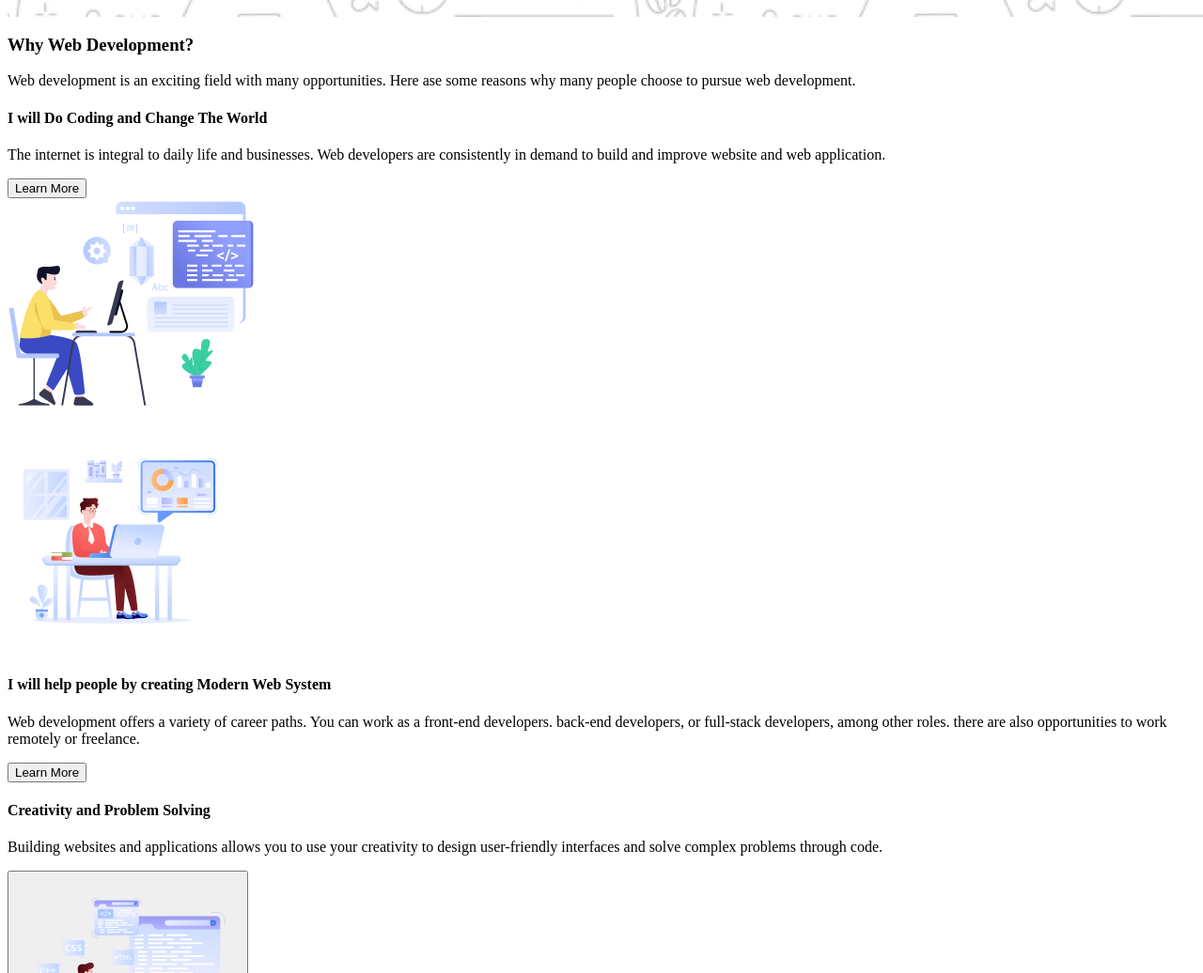
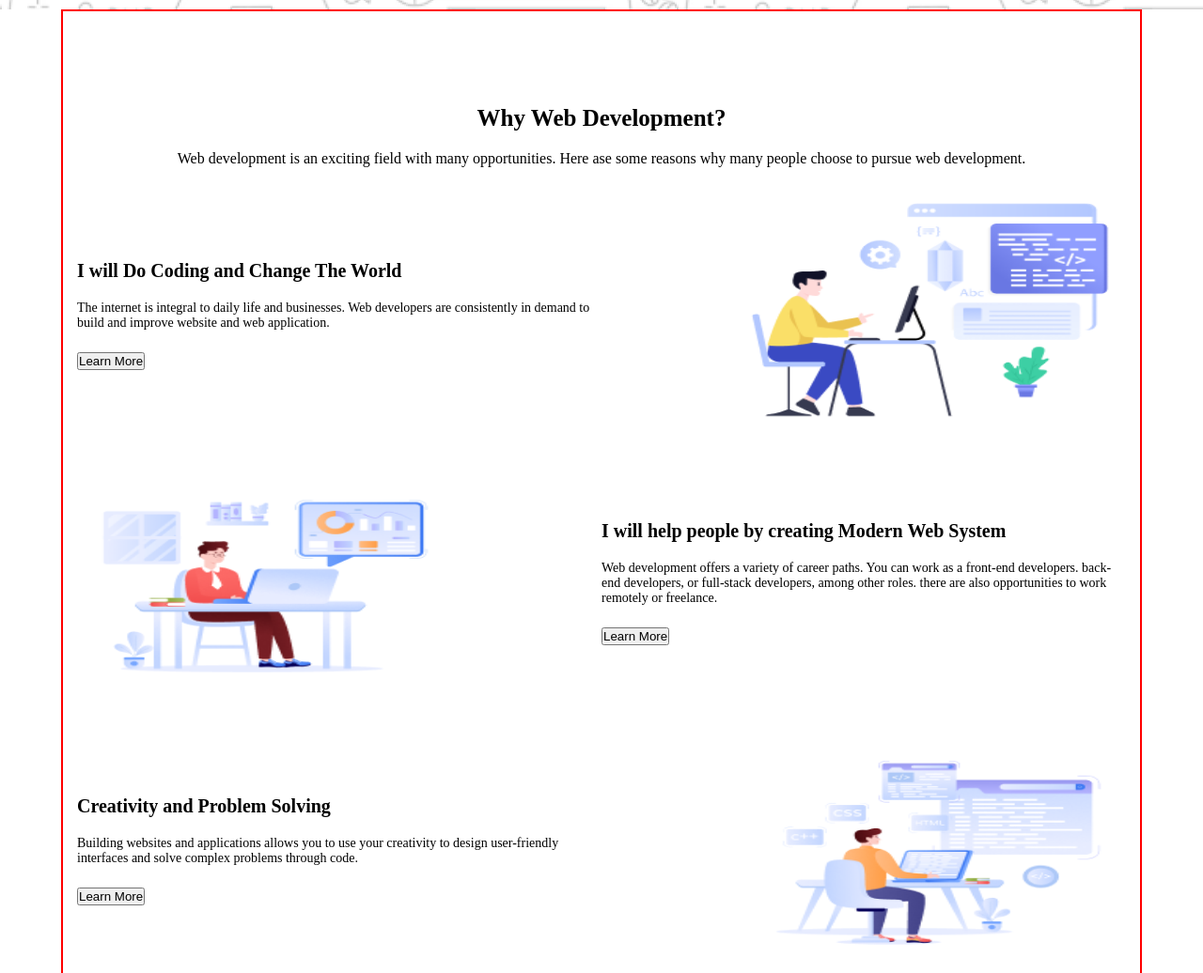
Before and after one commit to asifrahman2005/assignment-one, a plain HTML site: page index.html in a window 1280 px wide. Shown: the part 590-1626 px from the top of the page at 94% size. Drawn offline with Linux system fonts and the light colour scheme.

Commit message:
added an all data

```diff
--- a/index.html
+++ b/index.html
@@ -25,46 +25,58 @@
         <article>
             <!-- about web developer section start -->
              <section class="section-one">
-                <div class="about-web-development">
-                    <div class="web-development-title">
+                <div class="about-section">
+                    <div class="contain-tittle">
                         <h3>Why Web Development?</h3>
                         <p>Web development is an exciting field with many opportunities. Here ase some reasons why many people choose to pursue web development.</p>
                     </div>
-                    <div class="web-development-detales">
-                        <div class="items-one">
-                            <div class="itens- one-detales">
+                    <div class="container-detalis">
+                        <div class="items">
+                            <div class="items-detalis">
                                 <h4>I will Do Coding and Change The World</h4>
                                 <p>The internet is integral to daily life and businesses. Web developers are consistently in demand to build and improve website and web application.</p>
-                                <button class="btn">Learn More</button>
+                                <div class="btnn">
+                                    <button>Learn More</button>
+                                </div>
                             </div>
-                            <div class="detales-img">
+                            <div class="items-img">
                                 <img src="assets/Layer_1.png" alt="">
                             </div>
                         </div>
-                        <div class="items-two">
-                            <div class="items-two-img">
+                        <div class="items">
+                            <div class="items-img">
                                 <img src="assets/Group 3.png" alt="">
                             </div>
-                            <div class="items-two-detales">
+                            <div class="items-detalis">
                                 <h4>I will help people by creating Modern Web System</h4>
                                 <p>Web development offers a variety of career paths. You can work as a front-end developers. back-end developers, or full-stack developers, among other roles. there are also opportunities to work remotely or freelance.</p>
-                                <button class="btn">Learn More</button>
+                                <div class="btnn">
+                                    <button>Learn More</button>
+                                </div>
                             </div>
                         </div>
-                        <div class="items-three">
-                            <div class="items-three-">
+                        <div class="items">
+                            <div class="items-detalis">
                                 <h4>Creativity and Problem Solving</h4>
                                 <p>Building websites and applications allows you to use your creativity to design user-friendly interfaces and solve complex problems through code.</p>
-                                <button class="items-three-img">
+
+                               <div class="btnn">
+                                <button>Learn More</button>
+                               </div>
+                            </div>
+
+                            <div class="items-img">
                                     <img src="assets/Group 4.png" alt="">
-                                </button>
+
                             </div>
                         </div>
                     </div>
                 </div>
              </section>
              <!-- about developer section end -->
-             <!-- my  -->
+             <section class="">
+
+             </section>
         </article>
     </main>
     <footer></footer>
--- a/style/style.css
+++ b/style/style.css
@@ -1,3 +1,22 @@
+.azeret-mono-google-mama {
+    font-family: 'Azeret Mono', monospace;
+    font-optical-sizing: auto;
+    font-weight: <weight>;
+    font-style: normal;
+}
+
+* {
+    margin: 0;
+    padding: 0;
+    box-sizing: border-box;
+}
+
+main {
+    max-width: 1150px;
+    border: 2px solid red;
+    margin: 0 auto;
+}
+
 .banner-container {
     width: 1440px;
     height: 600px;
@@ -47,3 +66,61 @@
     border: none;
     cursor: pointer;
 }
+
+/* Main-Containt-Start */
+.section-one{
+    margin-top: 100px;
+}
+.about-section{
+    width: 100%;
+}
+.contain-tittle{
+    width: 80%;
+    margin: 0 auto;
+    text-align: center;
+    margin-bottom: 20px;
+}
+.contain-tittle h3{
+    font-size: 25px;
+    margin-bottom: 20px;
+}
+.container-detalis{
+    display: flex;
+    flex-direction: column;
+    gap: 5px;
+}
+
+.items{
+    padding: 15px;
+    display: flex;
+    flex-direction: row;
+    gap: 20px;
+    justify-content: space-between;
+}
+.items-detalis{
+    width: 50%;
+    display: flex;
+    flex-direction: column;
+    justify-content: center;
+}
+.items-detalis h4{
+    font-size: 20px;
+    font-weight: 700;
+    margin-bottom: 20px;
+}
+.items-detalis p{
+    font-size: 14px;
+}
+.items-detalis .btnn {
+    font-size: 40px;
+}
+.items-img{
+    height: 250px;
+    width: 400px;
+
+}
+.items-img img{
+    height: 100%;
+    width: 100%;
+}
+/* Main-Containt-Start */
```
